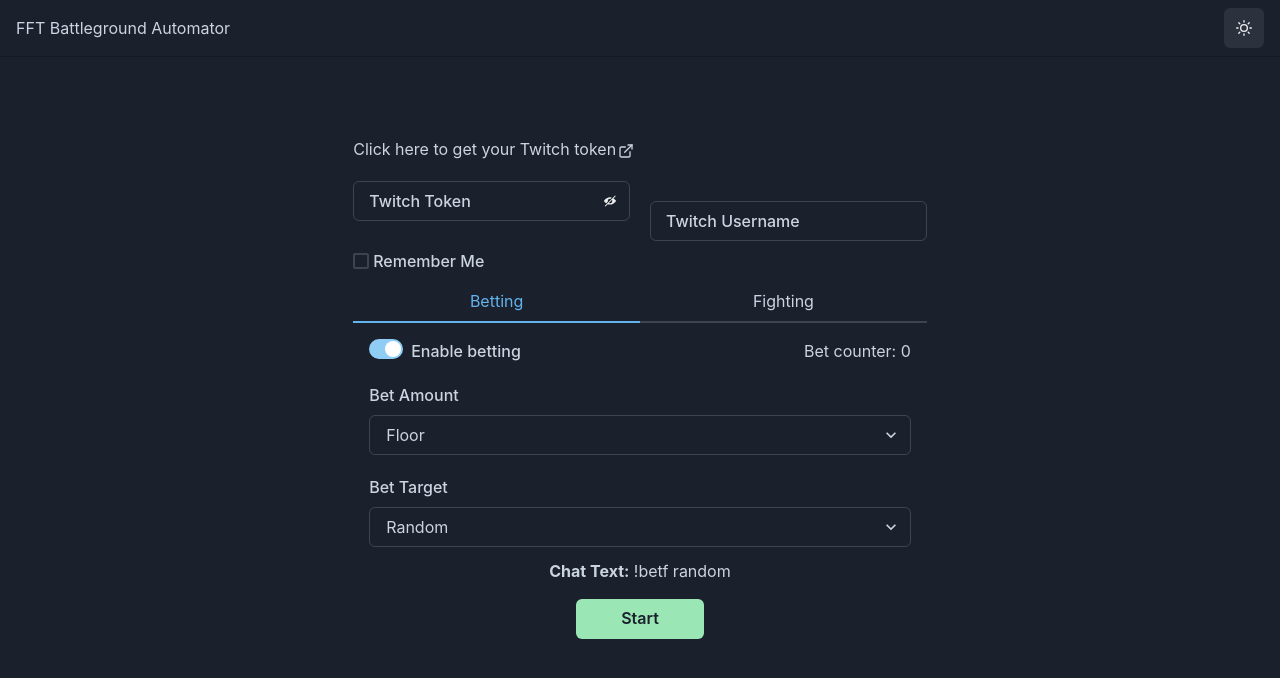
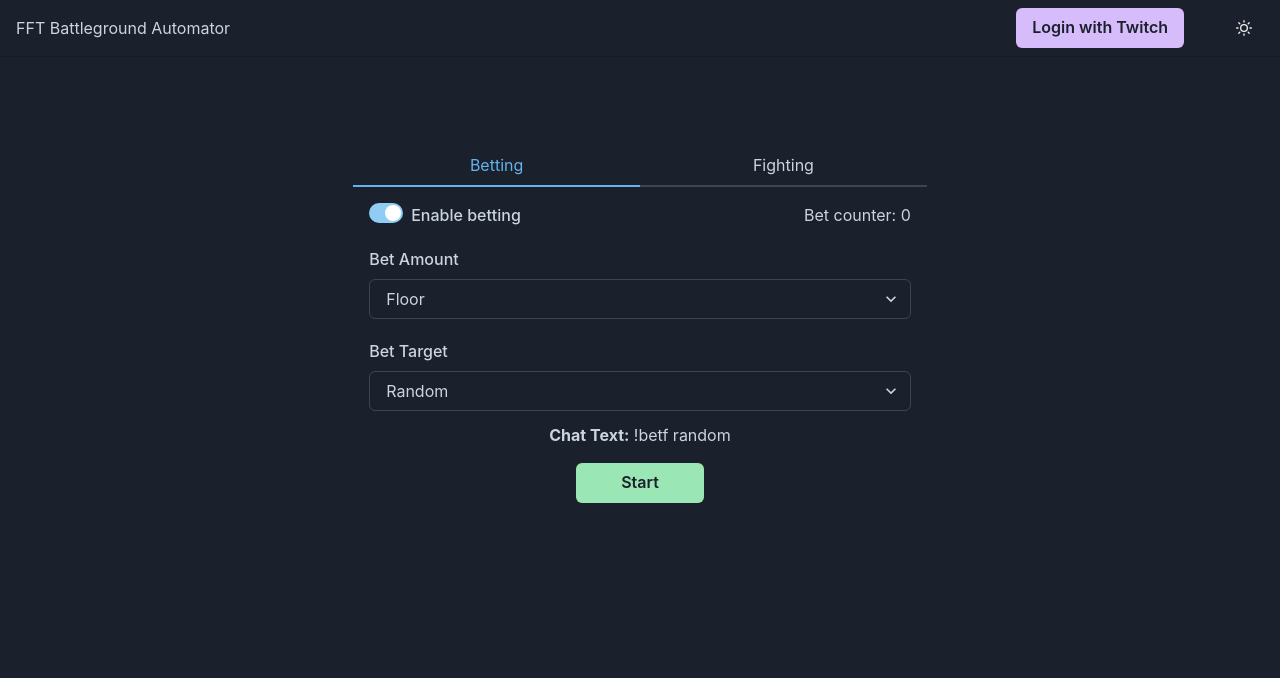
Before and after one commit to schwaj/fftbg-automator, a React (Create React App) app: page / in a window 1280 px wide. Shown: the top 678 px of the page. Built offline with nearby package versions, Linux system fonts and the light colour scheme.

Commit message:
added auth context and twitch auth

```diff
--- a/package.json
+++ b/package.json
@@ -15,9 +15,11 @@
     "@types/node": "^12.20.55",
     "@types/react": "^18.0.26",
     "@types/react-dom": "^18.0.9",
+    "axios": "^1.2.1",
     "chakra-react-select": "^4.4.3",
     "formik": "^2.2.9",
     "framer-motion": "^6.5.1",
+    "qs": "^6.11.0",
     "react": "^18.2.0",
     "react-dom": "^18.2.0",
     "react-icons": "^3.11.0",
--- a/src/components/Header.tsx
+++ b/src/components/Header.tsx
@@ -1,11 +1,45 @@
 import { useColorModeValue } from "@chakra-ui/color-mode";
 import { MoonIcon, SunIcon } from "@chakra-ui/icons";
-import { Box, Flex, Text } from "@chakra-ui/layout";
+import { Box, Flex, HStack, Link, Text } from "@chakra-ui/layout";
 import { useBreakpointValue } from "@chakra-ui/media-query";
-import { IconButton, useColorMode } from "@chakra-ui/react";
+import { Avatar, Button, IconButton, useColorMode } from "@chakra-ui/react";
+import axios from "axios";
+import qs from "qs";
+import { useContext, useEffect } from "react";
+import { AuthContext } from "../contexts/AuthContext";
 
 export const Header = () => {
+  const {
+    setAccessToken,
+    username,
+    setUsername,
+    profileImageUrl,
+    setProfileImageUrl,
+  } = useContext(AuthContext);
   const { toggleColorMode } = useColorMode();
+  const twitchAuthUrl =
+    "https://id.twitch.tv/oauth2/authorize?response_type=token&client_id=tientobnk7149q8q9on9w5bqshhn3d&redirect_uri=https://schwaj.github.io/fftbg-automator/&scope=chat%3Aread+chat%3Aedit";
+
+  useEffect(() => {
+    const token =
+      qs.parse(window.location.hash)["#access_token"]?.toString() ?? null;
+
+    setAccessToken(token);
+    if (token && !username) {
+      axios
+        .get("https://api.twitch.tv/helix/users", {
+          headers: {
+            Authorization: `Bearer ${token}`,
+            "Client-Id": "tientobnk7149q8q9on9w5bqshhn3d",
+          },
+        })
+        .then((response: any) => {
+          setProfileImageUrl(response.data.data[0].profile_image_url);
+          setUsername(response.data.data[0].login);
+        });
+    }
+  }, [setAccessToken, setProfileImageUrl, setUsername, username]);
+
   return (
     <Box>
       <Flex
@@ -29,13 +63,24 @@ export const Header = () => {
             FFT Battleground Automator
           </Text>
         </Flex>
-        <Flex>
+        <HStack spacing={5}>
+          {profileImageUrl ? (
+            <Avatar name={username ?? ""} src={profileImageUrl} h={10} w={10} />
+          ) : (
+            <Button mr={5} colorScheme={"purple"}>
+              <Link href={twitchAuthUrl}>Login with Twitch</Link>
+            </Button>
+          )}
           <IconButton
-            icon={useColorModeValue(<MoonIcon />, <SunIcon />)}
+            bg={"chakra-body-bg"}
+            icon={useColorModeValue(
+              <MoonIcon />,
+              <SunIcon bg={"chakra-body-bg"} />
+            )}
             aria-label={"toggle color mode"}
             onClick={toggleColorMode}
           ></IconButton>
-        </Flex>
+        </HStack>
       </Flex>
     </Box>
   );
--- /dev/null
+++ b/src/contexts/AuthContext.tsx
@@ -0,0 +1,47 @@
+import { createContext, Dispatch, SetStateAction, useState } from "react";
+
+type DefaultValuesType = {
+  accessToken: string | null;
+  setAccessToken: Dispatch<SetStateAction<string | null>>;
+  username: string | null;
+  setUsername: Dispatch<SetStateAction<string | null>>;
+  profileImageUrl: string | null;
+  setProfileImageUrl: Dispatch<SetStateAction<string | null>>;
+};
+
+const defaultValues: DefaultValuesType = {
+  accessToken: null,
+  setAccessToken: () => {},
+  username: null,
+  setUsername: () => {},
+  profileImageUrl: null,
+  setProfileImageUrl: () => {},
+};
+
+export const AuthContext = createContext(defaultValues);
+
+type AuthContextProviderPropType = {
+  children: JSX.Element[];
+};
+
+export const AuthContextProvider = ({
+  children,
+}: AuthContextProviderPropType) => {
+  const [accessToken, setAccessToken] = useState<string | null>(null);
+  const [username, setUsername] = useState<string | null>(null);
+  const [profileImageUrl, setProfileImageUrl] = useState<string | null>(null);
+  return (
+    <AuthContext.Provider
+      value={{
+        accessToken,
+        setAccessToken,
+        username,
+        setUsername,
+        profileImageUrl,
+        setProfileImageUrl,
+      }}
+    >
+      {children}
+    </AuthContext.Provider>
+  );
+};
--- a/src/pages/AutomatorForm/AutomatorForm.tsx
+++ b/src/pages/AutomatorForm/AutomatorForm.tsx
@@ -1,19 +1,16 @@
-import { Button, IconButton } from "@chakra-ui/button";
-import { FormControl, FormLabel } from "@chakra-ui/form-control";
-import { Input, InputGroup, InputRightElement } from "@chakra-ui/input";
-import { Center, Link, Stack } from "@chakra-ui/layout";
-import { Field, FieldAttributes, Form, Formik, FormikValues } from "formik";
-import { useEffect, useRef, useState } from "react";
+import { Button } from "@chakra-ui/button";
+import { Center } from "@chakra-ui/layout";
+import { Form, Formik, FormikValues } from "formik";
+import { useEffect, useRef, useState, useContext } from "react";
 import { Client } from "tmi.js";
 import { sleep } from "../../utils/sleepUtil";
 import { betAmounts, betTargets, TabItems } from "./consts";
 import { getBetTextFromInput, getFightTextFromInput } from "./helpers";
-import { ExternalLinkIcon, ViewIcon, ViewOffIcon } from "@chakra-ui/icons";
 import { Tab, TabList, TabPanel, TabPanels, Tabs } from "@chakra-ui/tabs";
 import { BettingTab } from "./BettingTab";
 import { FightingTab } from "./FightingTab";
 import { useToast } from "@chakra-ui/toast";
-import { Checkbox, Flex } from "@chakra-ui/react";
+import { AuthContext } from "../../contexts/AuthContext";
 
 export type FormValuesType = {
   token: string;
@@ -42,15 +39,13 @@ const initialValues = {
 
 export const AutomatorForm = () => {
   const toast = useToast();
-  const [showPassword, setShowPassword] = useState(false);
+  const { accessToken, username } = useContext(AuthContext);
   const [isLoggedIn, setIsLoggedIn] = useState(false);
   const [hasClientConnected, setHasClientConnected] = useState(false);
   const [chatClient, setChatClient] = useState<Client | null>(null);
   const [betCount, setBetCount] = useState(0);
   const [hasEnteredFight, setHasEnteredFight] = useState(false);
   const formRef = useRef<FormikValues>() as any;
-
-  const handleShowPasswordClick = () => setShowPassword(!showPassword);
 
   useEffect(() => {
     if (!chatClient && isLoggedIn) {
@@ -62,8 +57,8 @@ export const AutomatorForm = () => {
         },
 
         identity: {
-          username: formRef.current.values.username,
-          password: formRef.current.values.token,
+          username: username ?? "",
+          password: accessToken ?? "",
         },
 
         channels: ["FFTBattleground"],
@@ -162,7 +157,16 @@ export const AutomatorForm = () => {
         setChatClient(null);
       });
     }
-  }, [isLoggedIn, hasClientConnected, chatClient, formRef, toast, betCount]);
+  }, [
+    isLoggedIn,
+    hasClientConnected,
+    chatClient,
+    formRef,
+    toast,
+    betCount,
+    username,
+    accessToken,
+  ]);
 
   const handleOnSubmit = () => {
     if (isLoggedIn) {
@@ -184,15 +188,7 @@ export const AutomatorForm = () => {
   };
 
   return (
-    <div>
-      <Link
-        verticalAlign="center"
-        href="https://twitchapps.com/tmi/"
-        isExternal
-      >
-        Click here to get your Twitch token
-        <ExternalLinkIcon mx="2px" />
-      </Link>
+    <>
       <Formik
         enableReinitialize
         onSubmit={handleOnSubmit}
@@ -201,52 +197,6 @@ export const AutomatorForm = () => {
       >
         {({ values }) => (
           <Form>
-            <Stack direction="row" spacing={5} mt={5}>
-              <FormControl variant="floating">
-                <Field name="token">
-                  {({ field }: FieldAttributes<any>) => (
-                    <InputGroup>
-                      <Input
-                        {...field}
-                        placeholder=" "
-                        type={showPassword ? "text" : "password"}
-                      />
-                      <FormLabel>Twitch Token</FormLabel>
-                      <InputRightElement width="2.5rem">
-                        <IconButton
-                          h="1.75rem"
-                          size="xs"
-                          onClick={handleShowPasswordClick}
-                          icon={showPassword ? <ViewIcon /> : <ViewOffIcon />}
-                          aria-label={"view token"}
-                          bg="clear"
-                        ></IconButton>
-                      </InputRightElement>
-                    </InputGroup>
-                  )}
-                </Field>
-              </FormControl>
-              <FormControl marginTop={5} variant="floating">
-                <Field name="username">
-                  {({ field }: FieldAttributes<any>) => (
-                    <>
-                      <Input {...field} placeholder=" " />
-                      <FormLabel>Twitch Username</FormLabel>
-                    </>
-                  )}
-                </Field>
-              </FormControl>
-            </Stack>
-            <Flex flexDir="row" mt={2}>
-              <Field name="rememberMe">
-                {({ field }: FieldAttributes<any>) => (
-                  <Checkbox {...field} defaultChecked={!!twitchChatCreds} />
-                )}
-              </Field>
-              <FormLabel ml={1} mb={0}>
-                Remember Me
-              </FormLabel>
-            </Flex>
             <Tabs isFitted mt={2}>
               <TabList>
                 {Object.values(TabItems).map((tab) => (
@@ -279,6 +229,6 @@ export const AutomatorForm = () => {
           </Form>
         )}
       </Formik>
-    </div>
+    </>
   );
 };
```
Also changed, not shown: src/App.tsx (+6 -1 lines), 1 other file (tests, documents, lock files or other folders).
